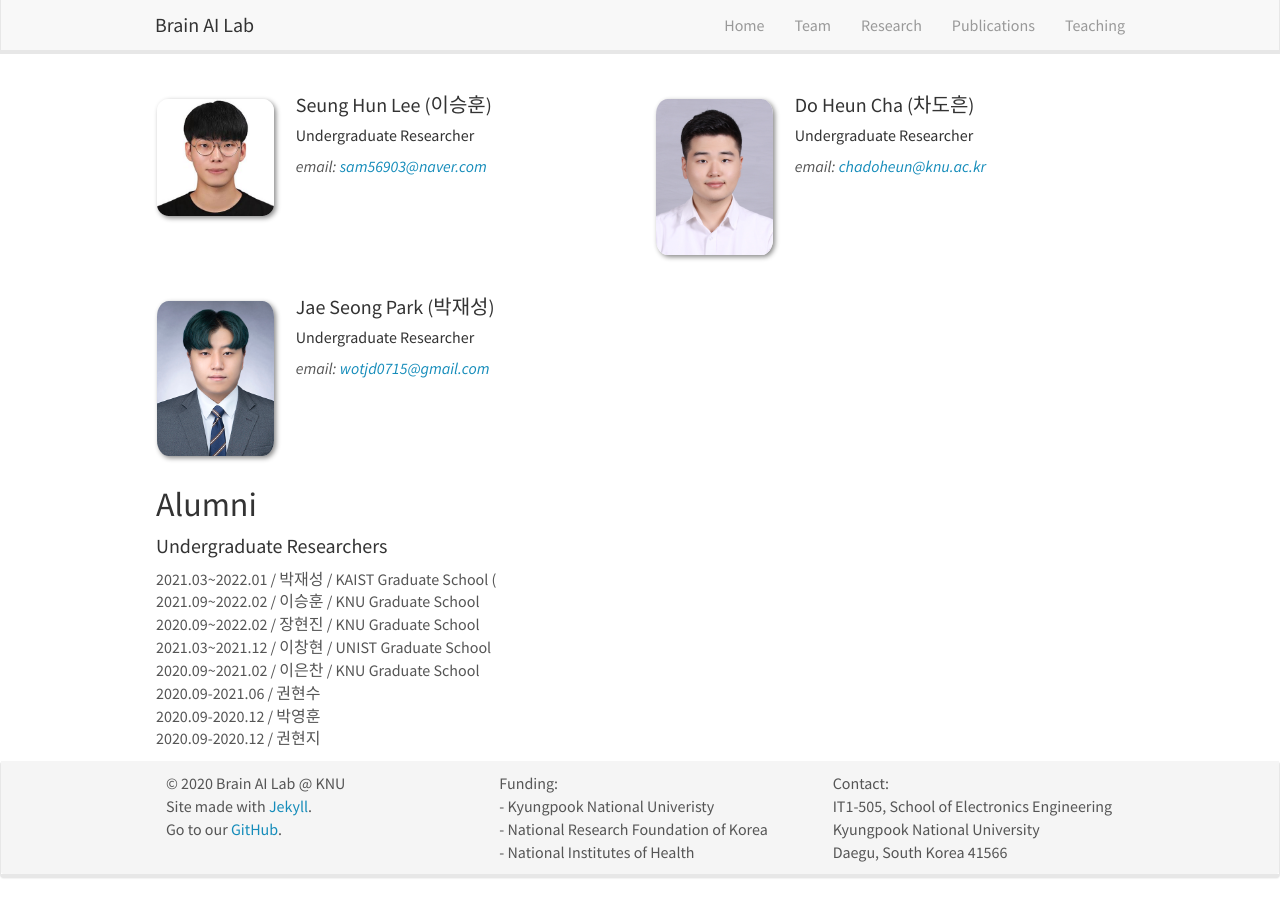
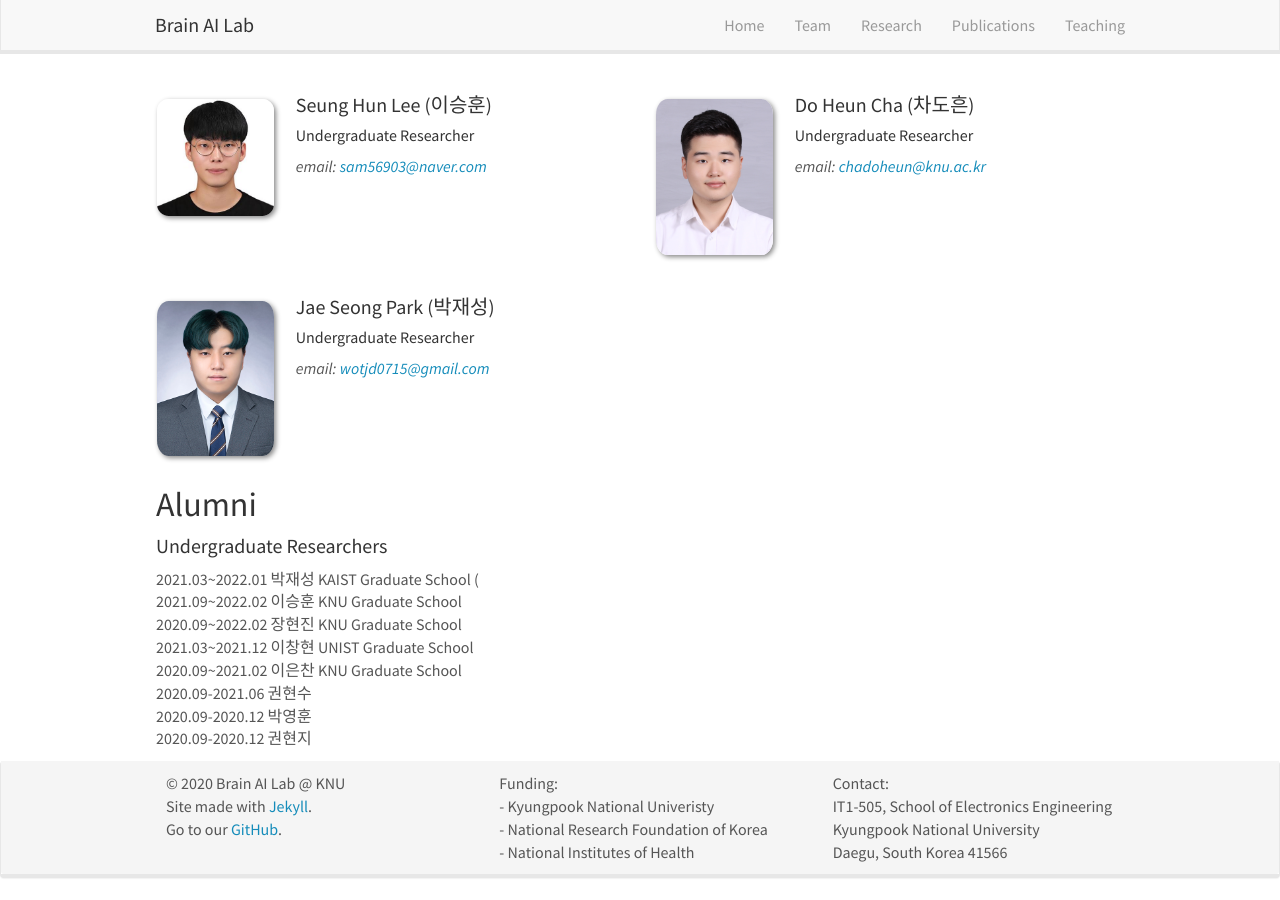
Before and after one commit to KNU-BrainAI/knu-brainai.github.io, a Jekyll site: the page built from _pages/team.md, in a window 1280 px wide and 900 px high, scrolled down 541 px. Built offline with Jekyll 4.4.1, drawn with Linux system fonts in a browser that asks for light colours; nearby versions of some CDN libraries.

```diff
--- a/_pages/team.md
+++ b/_pages/team.md
@@ -59,11 +59,11 @@ permalink: /team/
 
 ## Alumni
 #### Undergraduate Researchers
-2021.03~2022.01 / 박재성 / KAIST Graduate School (<br>
-2021.09~2022.02 / 이승훈 / KNU Graduate School <br>
-2020.09~2022.02 / 장현진 / KNU Graduate School <br>
-2021.03~2021.12 / 이창현 / UNIST Graduate School<br>
-2020.09~2021.02 / 이은찬 / KNU Graduate School <br>
-2020.09-2021.06 / 권현수 <br>
-2020.09-2020.12 / 박영훈 <br>
-2020.09-2020.12 / 권현지
+2021.03~2022.01 박재성 KAIST Graduate School (<br>
+2021.09~2022.02 이승훈 KNU Graduate School <br>
+2020.09~2022.02 장현진 KNU Graduate School <br>
+2021.03~2021.12 이창현 UNIST Graduate School<br>
+2020.09~2021.02 이은찬 KNU Graduate School <br>
+2020.09-2021.06 권현수 <br>
+2020.09-2020.12 박영훈 <br>
+2020.09-2020.12 권현지
```
